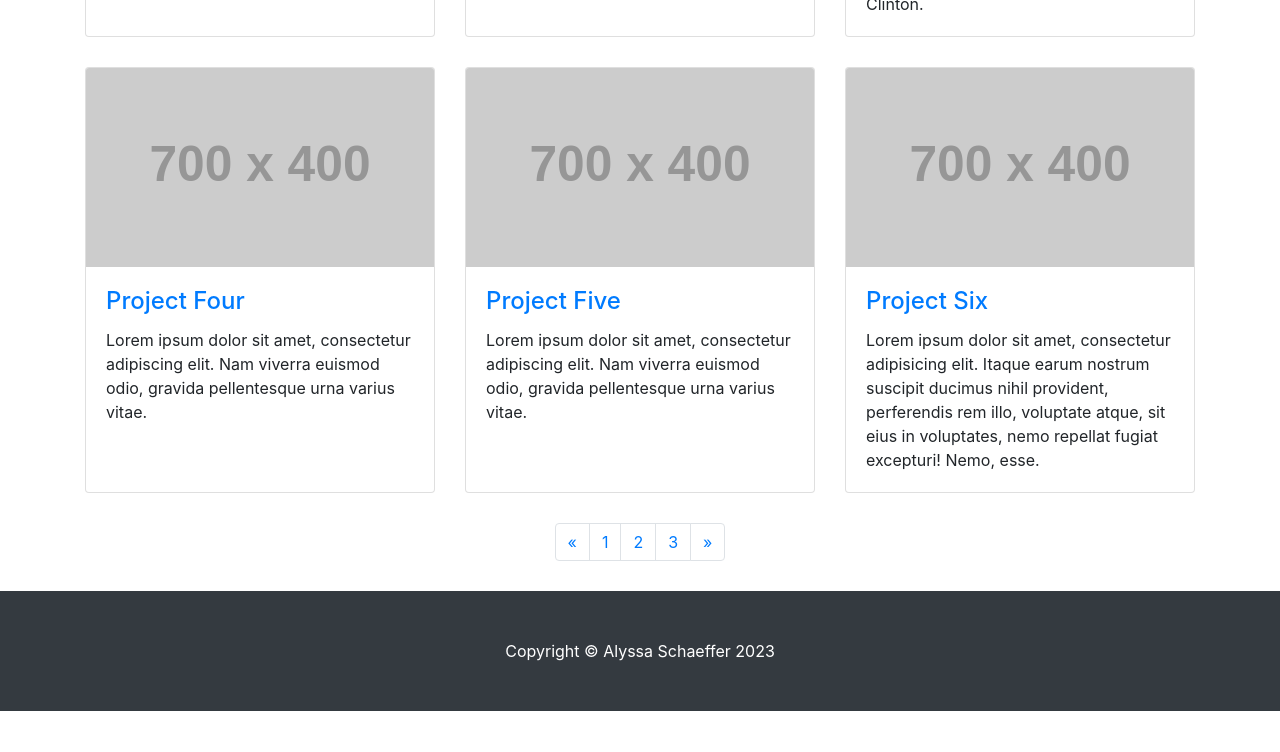
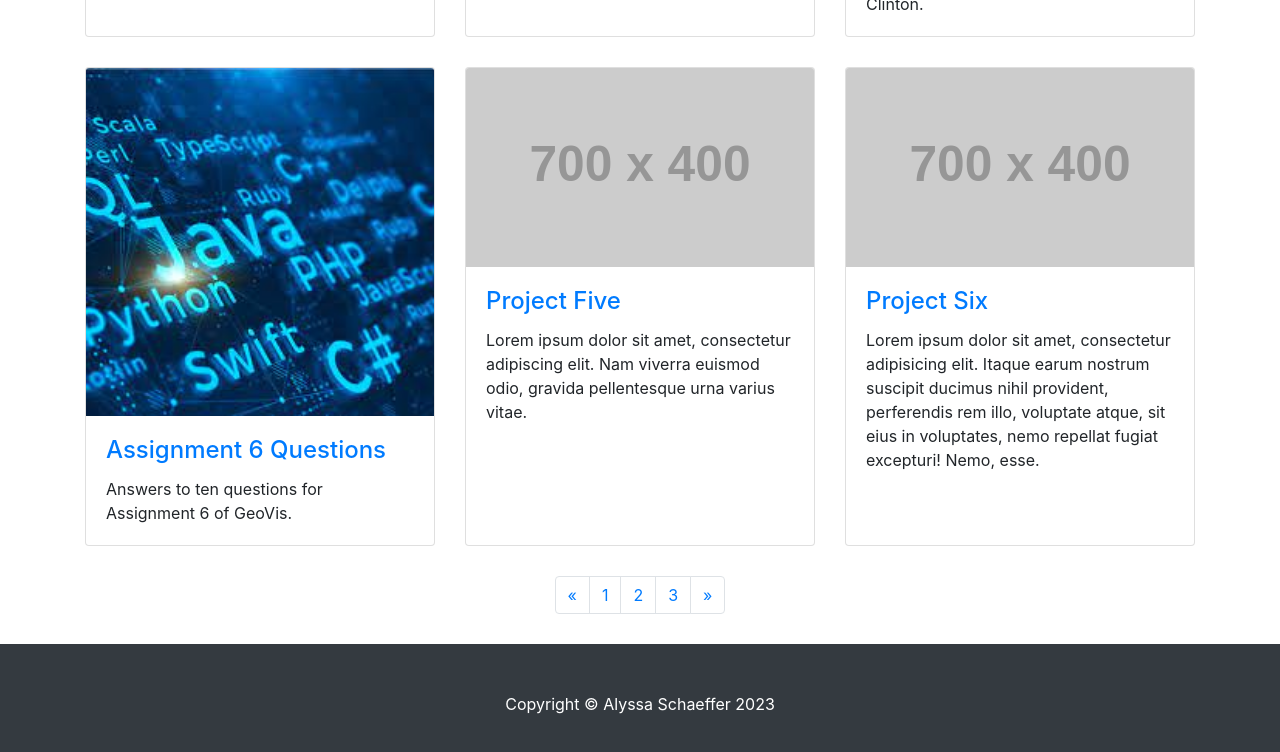
Before and after one commit to geog3540/aschaeffer, a website: page index.html in a window 1280 px wide. Shown: the part 887-1639 px from the top of the page. Before the commit the page ends 1598 px from the top, so only its background shows below. Drawn offline with Linux system fonts and the light colour scheme; placeholder pictures from the web are drawn by us.

Commit message:
Setting up place for Assignment 6

```diff
--- a/index.html
+++ b/index.html
@@ -23,7 +23,7 @@
     <!-- Navigation -->
     <nav class="navbar navbar-expand-lg navbar-dark bg-dark fixed-top">
       <div class="container">
-        <a class="navbar-brand" href="#">Alyssa Schaeffer's Geovisualization Portfolio</a>
+        <a class="navbar-brand" href="shortbio.html">Alyssa Schaeffer's Geovisualization Portfolio</a>
         <button class="navbar-toggler" type="button" data-toggle="collapse" data-target="#navbarResponsive" aria-controls="navbarResponsive" aria-expanded="false" aria-label="Toggle navigation">
           <span class="navbar-toggler-icon"></span>
         </button>
@@ -96,12 +96,12 @@
         </div>
         <div class="col-lg-4 col-sm-6 portfolio-item">
           <div class="card h-100">
-            <a href="#"><img class="card-img-top" src="http://placehold.it/700x400" alt=""></a>
+            <a href="files/Assignment 6 Questions.pdf"><img class="card-img-top" src="images/coding.jpg" alt=""></a>
             <div class="card-body">
               <h4 class="card-title">
-                <a href="#">Project Four</a>
+                <a href="#">Assignment 6 Questions</a>
               </h4>
-              <p class="card-text">Lorem ipsum dolor sit amet, consectetur adipiscing elit. Nam viverra euismod odio, gravida pellentesque urna varius vitae.</p>
+              <p class="card-text"> Answers to ten questions for Assignment 6 of GeoVis.</p>
             </div>
           </div>
         </div>
```
Also changed, not shown: images/coding.jpg (added).
